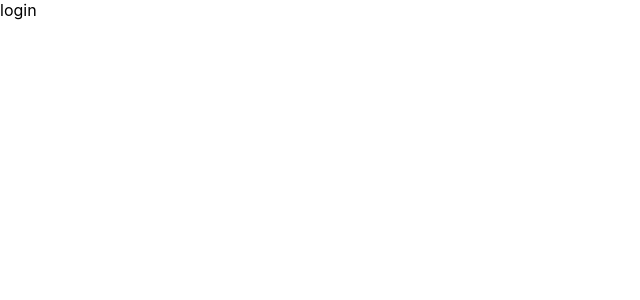
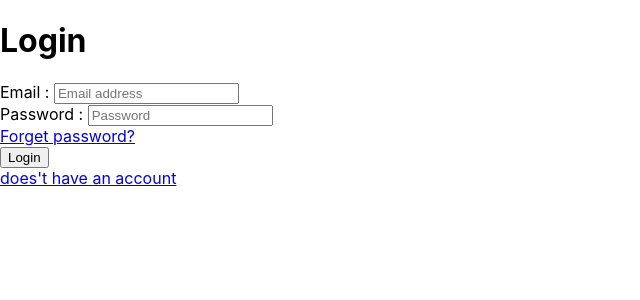
Before and after one commit to HseinKt/datingapp, a React (Create React App) app in the folder front_end/: page /login in a window 1280 px wide. Shown: the top 300 px of the page, without its empty margins (0-640 px from the left). Built offline with nearby package versions, Linux system fonts and the light colour scheme.

Commit message:
added login page

```diff
--- a/front_end/src/components/login_page/index.js
+++ b/front_end/src/components/login_page/index.js
@@ -1,8 +1,49 @@
+import { useState } from "react";
+
 const LoginPage = () => {
+    const [email, setEmail] = useState("");
+    const [password, setPassword] = useState("");
+
+    const handleSubmit = async(e)=> {
+        e.preventDefault();
+    }
+
+
     return (
-        <>
-            login
-        </>
+        <div className="lgn-container">
+            <div className="box-container">
+                <h1>Login</h1>
+                <form onSubmit={handleSubmit} className="form-text">
+                    <div className="input-container">
+                        <label htmlFor="email">Email : </label>
+                        <input
+                            type="text"
+                            id="email"
+                            placeholder="Email address"
+                            value={email}
+                            onChange={(e) => setEmail(e.target.value)}
+                        />
+                    </div>
+                    <div className="input-container">
+                        <label htmlFor="password">Password : </label>
+                        <input
+                            type="text"
+                            id="password"
+                            placeholder="Password"
+                            value={password}
+                            onChange={(e) => setPassword(e.target.value)}
+                        />
+                    </div>
+                    <div className="input-container">
+                        <a href="#">Forget password?</a>
+                    </div>
+                    <button type="submit" className="btn-container" id="btn-container" >Login</button>
+                    <div className="register-link">
+                         <a href="/register">does't have an account</a>
+                    </div>
+                </form>
+            </div>
+        </div>
      );
 }
 
```
Also changed, not shown: front_end/src/App.js (+1 -7 lines).
